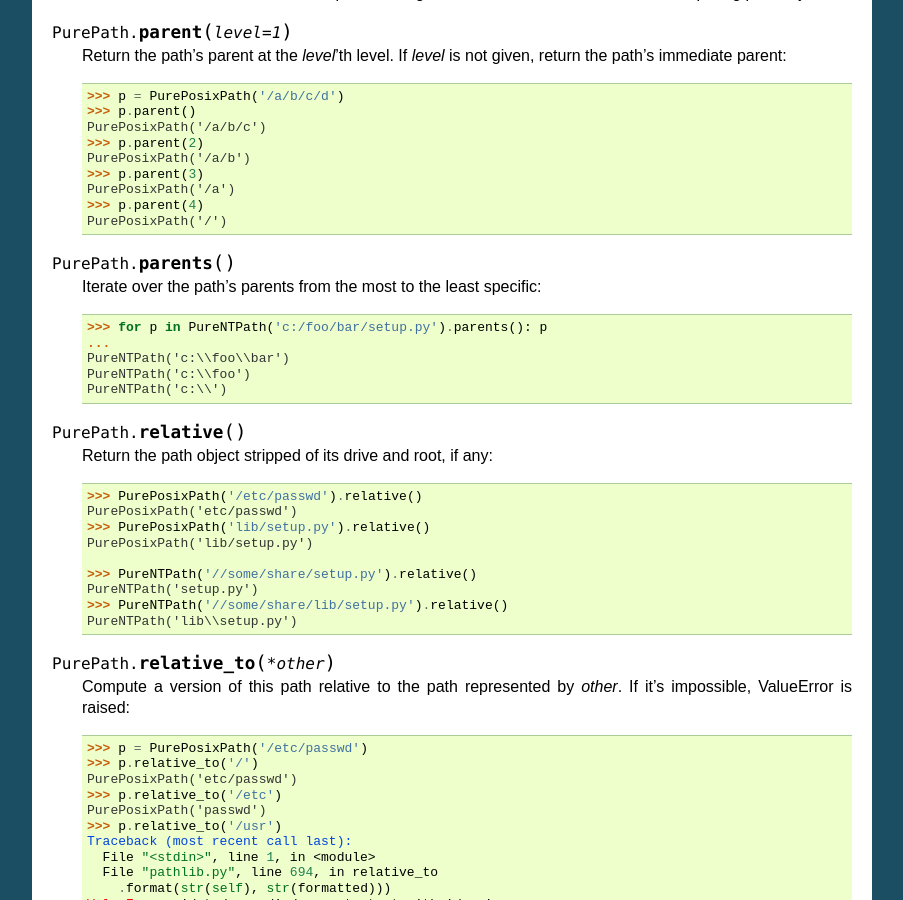
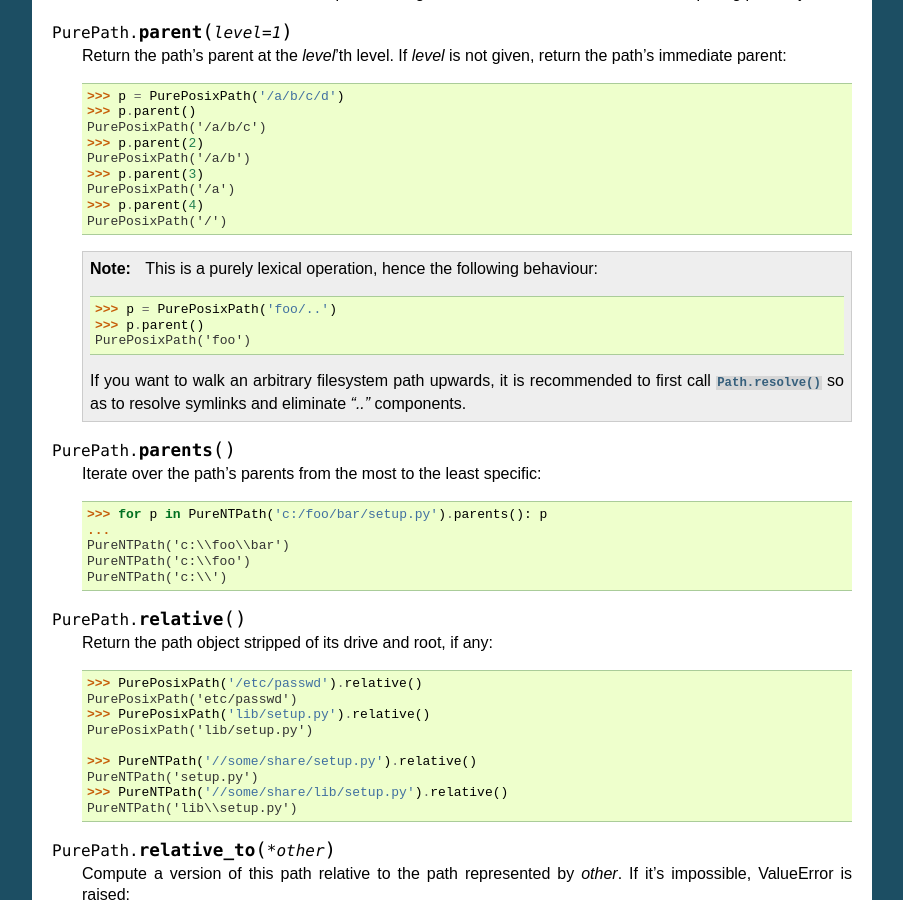
Before and after one commit to jazzband/pathlib2, a Sphinx documentation site: the page built from docs/index.rst, in a window 1280 px wide and 900 px high, scrolled down 5932 px. Shown: the whole window, without its empty margins (198-1101 px from the left). Built offline with Sphinx 7.4.7, drawn with Linux system fonts in a browser that asks for light colours; some of the changed text lies outside the part shown.

Commit message:
Improve parent() and resolve() docs

```diff
--- a/docs/index.rst
+++ b/docs/index.rst
@@ -393,6 +393,17 @@
       >>> p.parent(4)
       PurePosixPath('/')
 
+   .. note::
+      This is a purely lexical operation, hence the following behaviour::
+
+         >>> p = PurePosixPath('foo/..')
+         >>> p.parent()
+         PurePosixPath('foo')
+
+      If you want to walk an arbitrary filesystem path upwards, it is
+      recommended to first call :meth:`Path.resolve` so as to resolve
+      symlinks and eliminate `".."` components.
+
 
 .. method:: PurePath.parents()
 
@@ -655,6 +666,12 @@
       >>> p.resolve()
       PosixPath('/home/antoine/pathlib')
 
+   `".."` components are also eliminated (this is the only method to do so)::
+
+      >>> p = Path('docs/../setup.py')
+      >>> p.resolve()
+      PosixPath('/home/antoine/pathlib/setup.py')
+
    If the path doesn't exist, an :exc:`OSError` is raised.  If an infinite
    loop is encountered along the resolution path, :exc:`ValueError` is raised.
 
```
